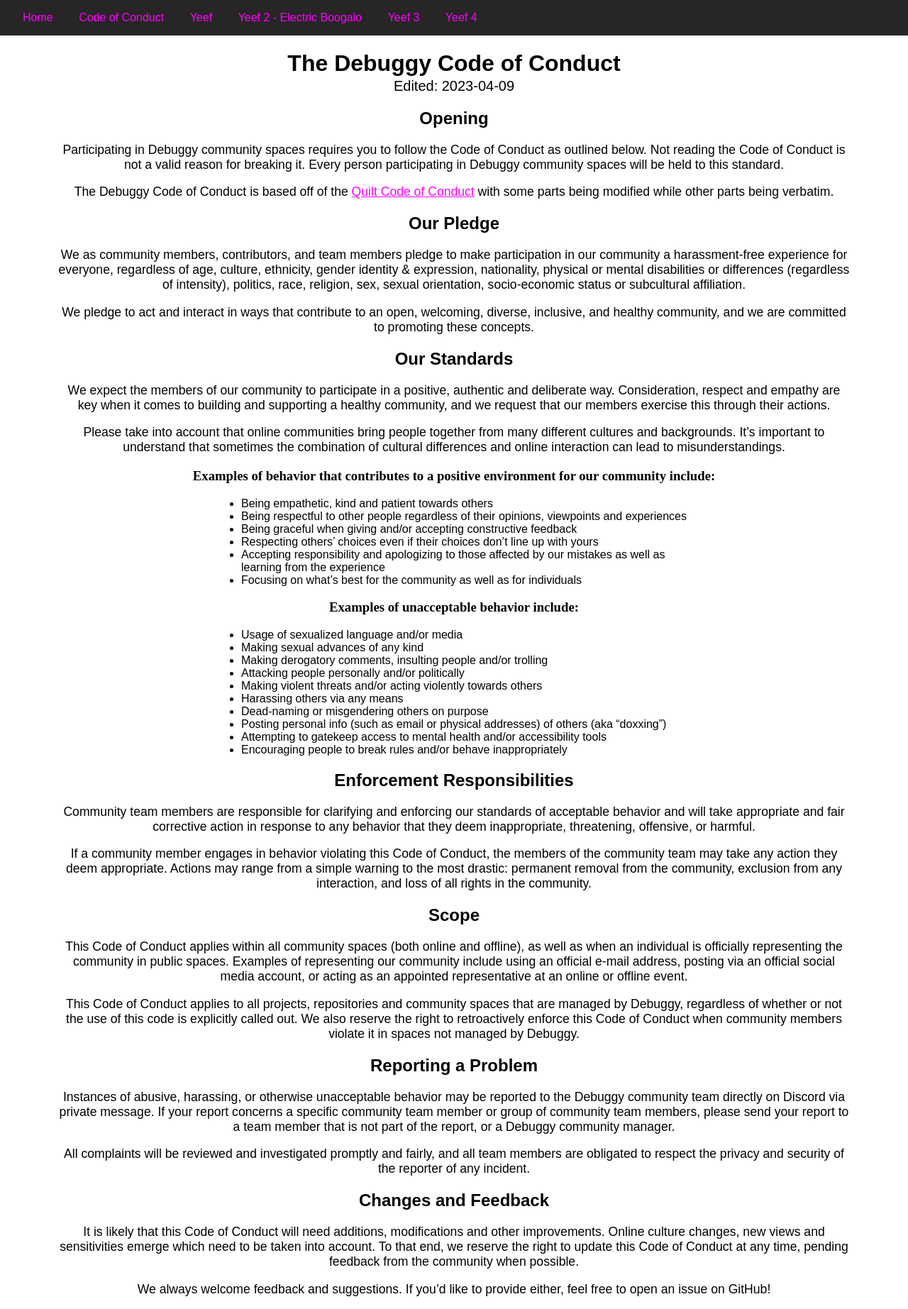
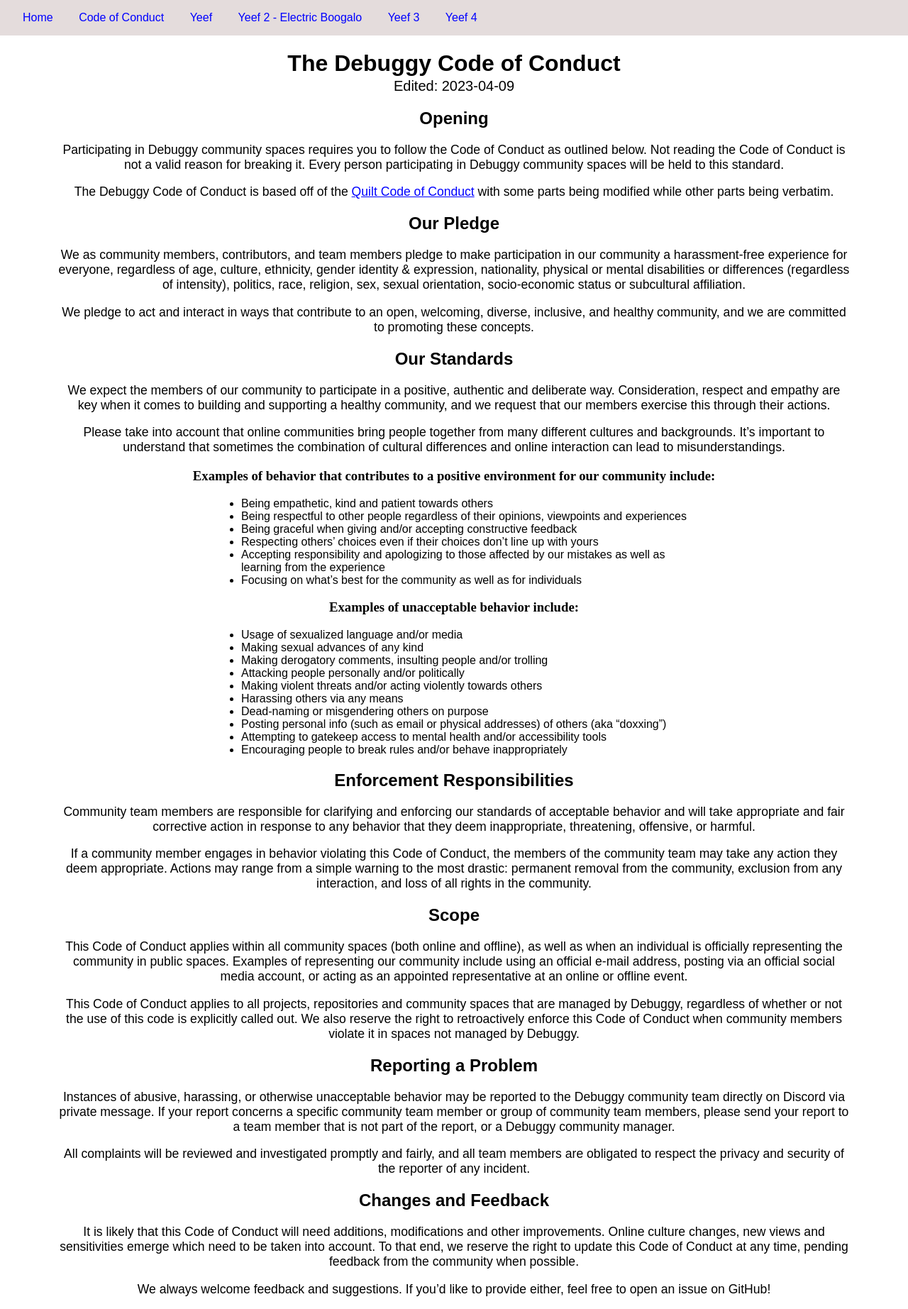
Before and after one commit to maximumpower55/debuggyteam.github.io, a Jekyll site: the page built from code-of-conduct.md, in a window 1280 px wide. Shown: the whole page at 71% size. Built offline with Jekyll 4.4.1, drawn with Linux system fonts in a browser that asks for light colours.

Commit message:
dark and light themes work now

```diff
--- a/_sass/colors.scss
+++ b/_sass/colors.scss
@@ -1,16 +1,24 @@
-/*** Dark theme colors ***/
-
-/* BIG TODO: Figure out light and dark theme management where all colors for both themes are managed here.
-
 /* Main site colors */
-$background-color: hsl(0, 4%, 9%);
-$navbar-color: hsl(0, 3%, 15%);
-$navbar-select-color: hsl(0, 4%, 9%);
+$background-color: hsl(0, 0%, 100%);
+$navbar-color: hsl(0, 13%, 88%);
+$navbar-select-color: hsl(0, 0%, 100%);
 
 /* Text and links */
-$link-color: hsl(300, 100%, 50%);
-$link-color-hover: hsl(300, 45%, 42%);
-$text-color: hsl(0, 0%, 100%);
+$link-color: hsl(240, 100%, 50%);
+$link-color-hover: hsl(177, 70%, 41%);
+$text-color: hsl(0, 0%, 0%);
+
+
+/* Main site colors dark theme */
+$background-color-dark: hsl(0, 4%, 9%);
+$navbar-color-dark: hsl(0, 3%, 15%);
+$navbar-select-color-dark: hsl(0, 4%, 9%);
+
+/* Text and links dark theme */
+$link-color-dark: hsl(300, 100%, 50%);
+$link-color-hover-dark: hsl(300, 45%, 42%);
+$text-color-dark: hsl(0, 0%, 100%);
+
 
 /* Miscellaneous Colors */
 $debuggy-team: hsl(237, 84%, 64%);
--- a/_sass/navigation.scss
+++ b/_sass/navigation.scss
@@ -22,3 +22,13 @@
 		}
 	}
 }
+
+@media screen and (prefers-color-scheme: dark) {
+	nav {
+		background-color: $navbar-color-dark;
+
+		a:hover {
+			background-color: $navbar-select-color-dark;
+		}
+	}
+}
--- a/assets/css/style.scss
+++ b/assets/css/style.scss
@@ -47,15 +47,6 @@
 	text-align: left;
 }
 
-/** This deals with dark theme */
-@media screen and (prefers-color-scheme: dark) {
-	html {
-		background-color: $background-color;
-		color: $text-color;
-	}
-}
-
-
 .profiles {
 	max-width: 300px;
 	border: 3px solid $debuggy-team-border;
@@ -99,3 +90,19 @@
 		}
 	}
 }
+
+/** This deals with dark theme */
+@media screen and (prefers-color-scheme: dark) {
+	html {
+		background-color: $background-color-dark;
+		color: $text-color-dark;
+	}
+
+	a {
+		color: $link-color-dark;
+
+		&:hover {
+			color: $link-color-hover-dark;
+		}
+	}
+}
```
